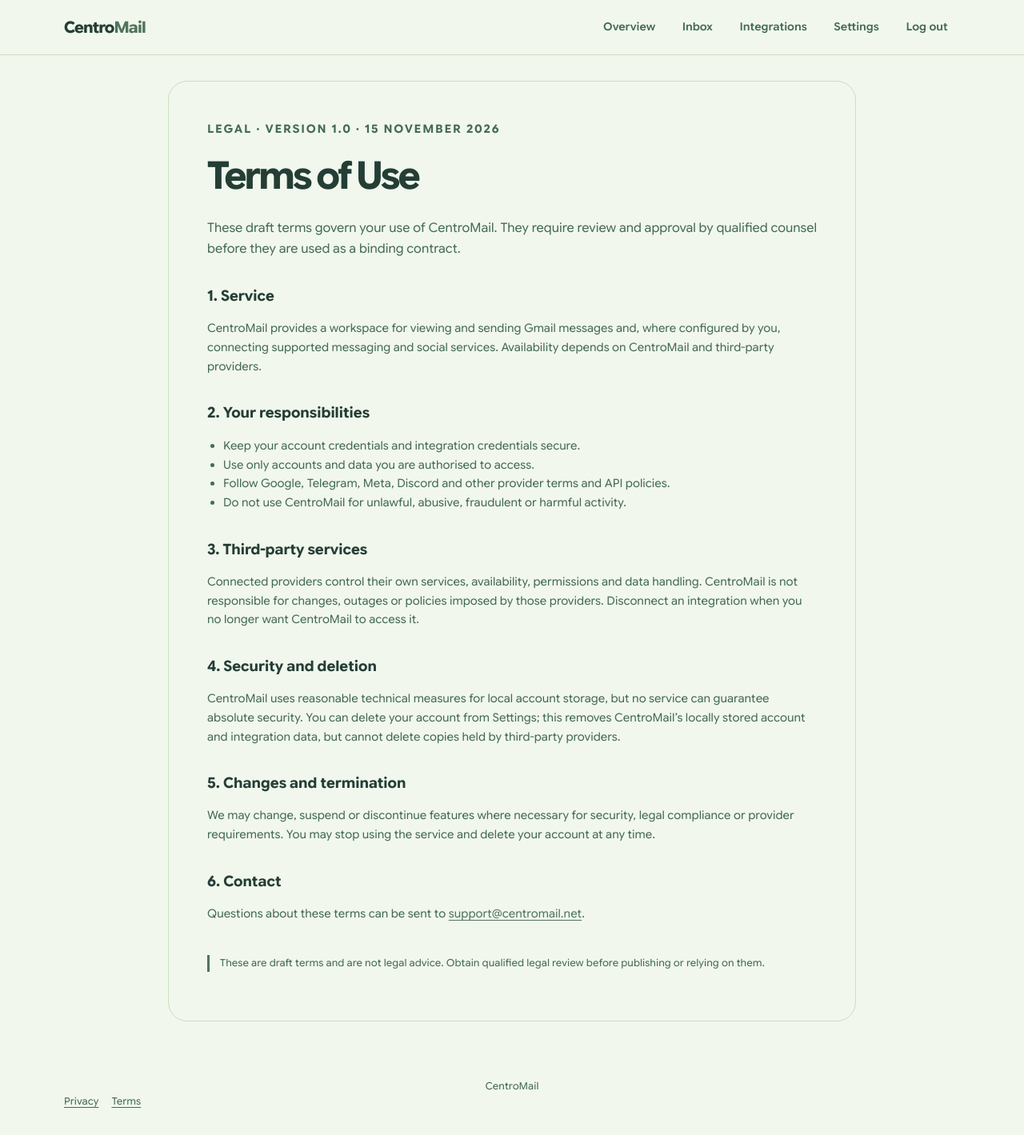
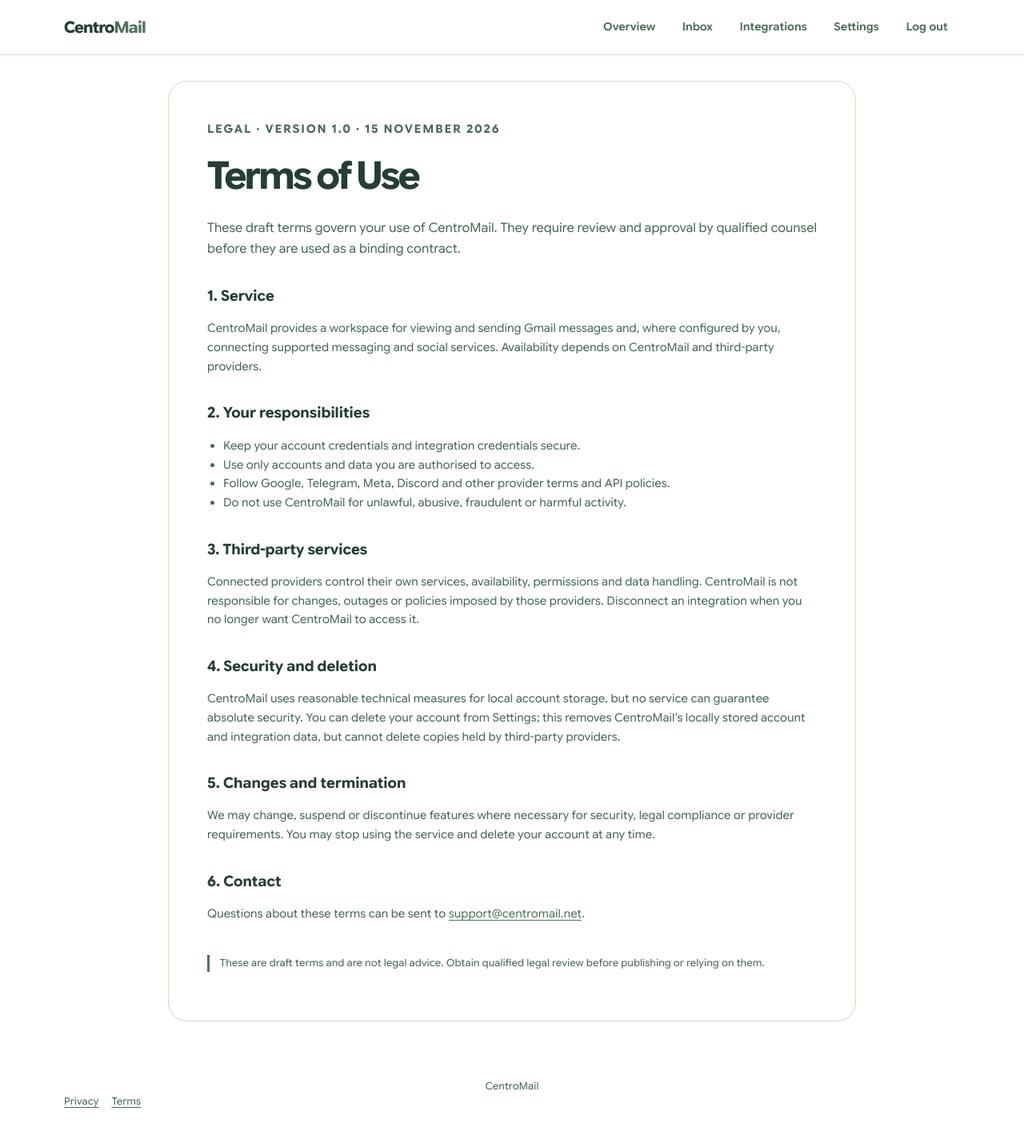
Before and after one commit to Kwadwo-O/CentroMail, a Flask app: page /terms in a window 1280 px wide. Shown: the whole page at 80% size. Run offline with Flask 3, Linux system fonts and the light colour scheme.

Commit message:
Improve light contrast and fix Outlook icon

```diff
--- a/static/css/centromail-theme.css
+++ b/static/css/centromail-theme.css
@@ -37,9 +37,9 @@
 :root[data-theme="light"],
 :root.palette-light {
     color-scheme: light;
-    --m3e-sys-color-background: #f1f7ed;
+    --m3e-sys-color-background: #ffffff;
     --m3e-sys-color-on-background: #243e36;
-    --m3e-sys-color-surface: #f1f7ed;
+    --m3e-sys-color-surface: #ffffff;
     --m3e-sys-color-surface-dim: #d5e4b8;
     --m3e-sys-color-surface-bright: #ffffff;
     --m3e-sys-color-surface-container-lowest: #ffffff;
@@ -76,9 +76,9 @@
 @media (prefers-color-scheme: light) {
     :root:not([data-theme="dark"]) {
         color-scheme: light;
-        --m3e-sys-color-background: #f1f7ed;
+        --m3e-sys-color-background: #ffffff;
         --m3e-sys-color-on-background: #243e36;
-        --m3e-sys-color-surface: #f1f7ed;
+        --m3e-sys-color-surface: #ffffff;
         --m3e-sys-color-surface-dim: #d5e4b8;
         --m3e-sys-color-surface-bright: #ffffff;
         --m3e-sys-color-surface-container-lowest: #ffffff;
```
